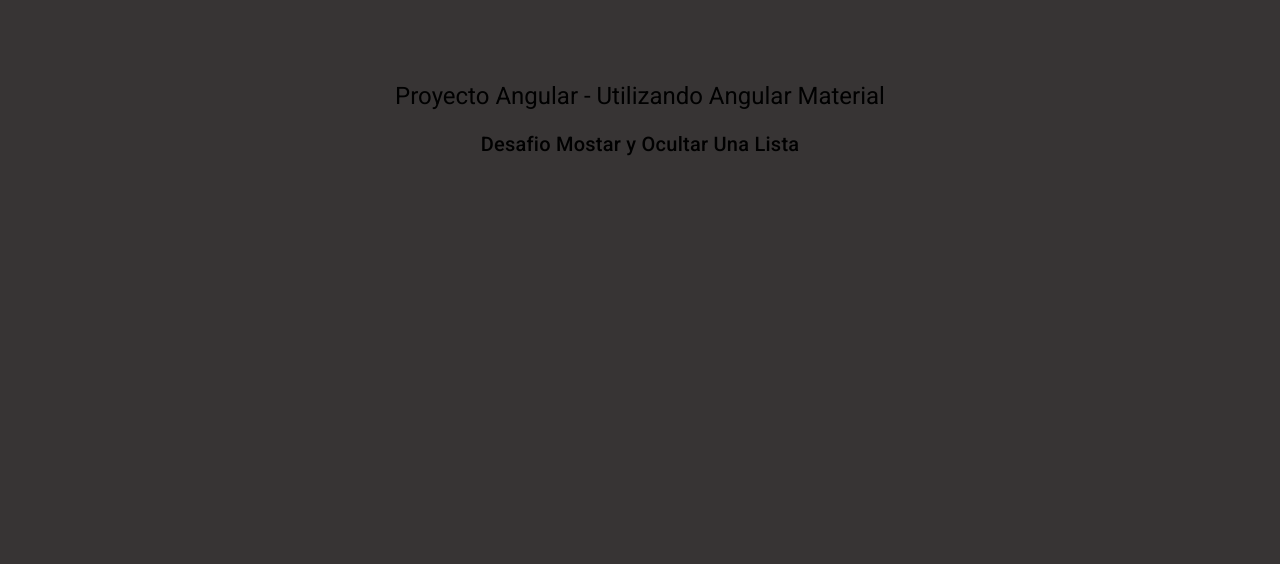
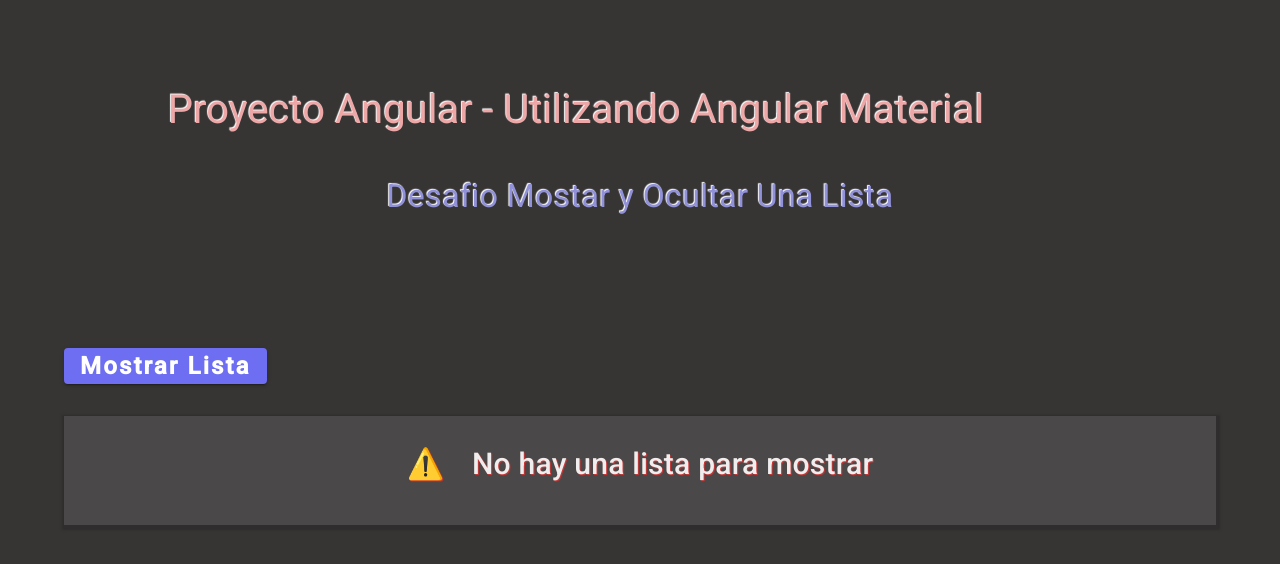
Before and after one commit to sole-arguello/Angular-Tarea-Santex, an Angular app in the folder proyectoAngularSantex/: page / in a window 1280 px wide. Shown: the top 564 px of the page. Built offline with nearby package versions, Linux system fonts and the light colour scheme.

Commit message:
aplico tabla y boton de angular material

```diff
--- a/proyectoAngularSantex/src/app/app.component.html
+++ b/proyectoAngularSantex/src/app/app.component.html
@@ -1,8 +1,64 @@
 
 <div class="content" role="main">
-  <h1>Proyecto Angular - Utilizando Angular Material</h1>
-  <h2>Desafio Mostar y Ocultar Una Lista</h2>
 
+  <h1 class="title">Proyecto Angular - Utilizando Angular Material</h1>
+  <h2 class="subTitle">Desafio Mostar y Ocultar Una Lista</h2>
+
+<!-- --------- TRABAJADO CON ANGULAR MATERIAL ------ -->
+
+<!-- Boton Material  -->
+<div class="contentButton">
+  <button
+    class="button"
+    [ngStyle]="{
+                'background-color': showList
+                ? 'rgb(205, 130, 130)'
+                : 'rgb(110, 110, 242)'
+              }"
+
+    (click)="showDisguiseList()"
+
+    mat-raised-button
+  >{{statusButton}}</button>
+</div>
+
+<div *ngIf="showList" class="contentTable">
+  <!-- Tabla Material -->
+  <table mat-table [dataSource]="products" class="mat-elevation-z8 ">
+
+    <!-- Position Column -->
+    <ng-container matColumnDef="position">
+      <th mat-header-cell *matHeaderCellDef> Articulo </th>
+      <td mat-cell *matCellDef="let element"> {{element.position}} </td>
+    </ng-container>
+
+    <!-- Name Column -->
+    <ng-container matColumnDef="name">
+      <th mat-header-cell *matHeaderCellDef> Nombre Pokemon</th>
+      <td mat-cell *matCellDef="let element"> {{element.name}} </td>
+    </ng-container>
+
+    <!-- Cost Column -->
+    <ng-container matColumnDef="cost">
+      <th mat-header-cell *matHeaderCellDef> Costo </th>
+      <td mat-cell *matCellDef="let element"> {{element.cost | currency}} </td>
+    </ng-container>
+
+    <tr mat-header-row *matHeaderRowDef="displayedColumns"></tr>
+    <tr mat-row *matRowDef="let row; columns: displayedColumns;"></tr>
+  </table>
+</div>
+
+<!-- Mensaje de No hay lista -->
+<div *ngIf="!showList" class="constentMessage">
+  <p >
+    <span [ngStyle]="{'font-size': '30px', 'margin-right': '20px'}">⚠️</span>
+    {{messajeNoList}}
+  </p>
+</div>
+
+
+<!-- Probando a la manera hecho en clases  -->
   <!-- <table *ngIf="showList">
       <tr>
         <th>Position</th>
@@ -13,18 +69,18 @@
       <tr *ngFor="let product of products">
         <td>{{product.position}}</td>
         <td>{{product.name}}</td>
-      <td>{{product.cost}}</td>
+        <td>{{product.cost | currency}}</td>
       </tr>
 
   </table>
-<p *ngIf="!showList">{{message}}</p> -->
+  <p *ngIf="!showList" ><span >⚠️</span> {{messajeNoList}}</p>
 
-<!-- <button
+
+  <button
     [ngStyle]="{'background-color': showList ? 'red' : 'blue'}"
     (click)="showDisguiseList()"
+
     >{{statusButton}}</button> -->
-
-
 </div>
 
 
--- a/proyectoAngularSantex/src/app/app.component.ts
+++ b/proyectoAngularSantex/src/app/app.component.ts
@@ -1,22 +1,47 @@
 import { Component } from '@angular/core';
 
-// type Products = {
-
-//   position: number
-//   name: string
-//   cost: string
-
-// }
+//type Custom
+type Products = {
+  position: number
+  name: string
+  cost: string
+}
 @Component({
   selector: 'app-root',
   templateUrl: './app.component.html',
-  styleUrls: ['./app.component.css']
+  styleUrls: ['./app.component.css'],
+
 })
 export class AppComponent {
 
+  //variables para la logica
+  showList: boolean = false
+  messajeNoList: string = 'No hay una lista para mostrar'
+  statusButton: string = 'Mostrar Lista'
 
-  // product: Products[] = [
-  //   { position: 1, name: 'nombre1', cost: '10' },
-  //   { position: 2, name: 'nombre2', cost: '20' },
-  // ]
+  //angular material
+  displayedColumns: string[] = ['position', 'name', 'cost'];
+
+  //array
+  products: Products[] = [
+    { position: 1, name: 'Snorlax', cost: '3500'},
+    { position: 2, name: 'Charmander', cost: '2540'},
+    { position: 3, name: 'Ivysaur', cost: '2890'},
+    { position: 3, name: 'Charmeleon', cost: '3760'},
+    { position: 3, name: 'Venusaur', cost: '1754'},
+    { position: 3, name: 'Charizard', cost: '3570'},
+  ]
+
+  //logiga para el boton
+  showDisguiseList(){
+    if(this.showList){
+      this.showList = false
+      this.statusButton = 'Mostrar Lista'
+    }else{
+      this.showList = true
+      this.statusButton = 'Ocultar Lista'
+    }
+  }
+
+
 }
```
Also changed, not shown: proyectoAngularSantex/src/app/app.module.ts (+10 -1 lines). Lines whose indentation alone changed are shown as unchanged.
